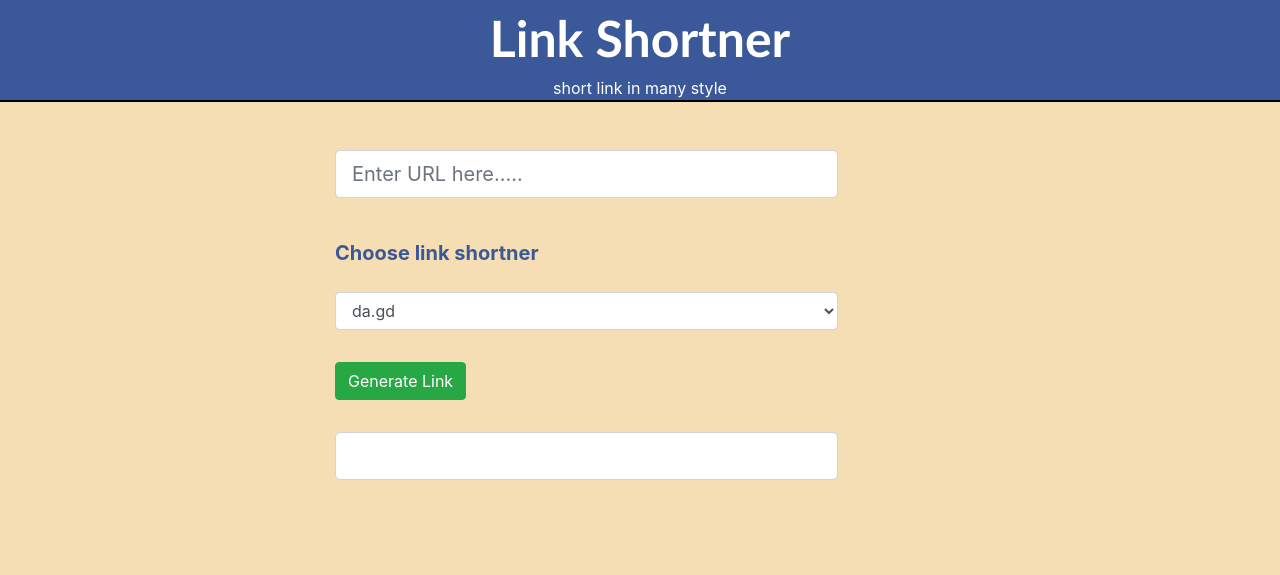
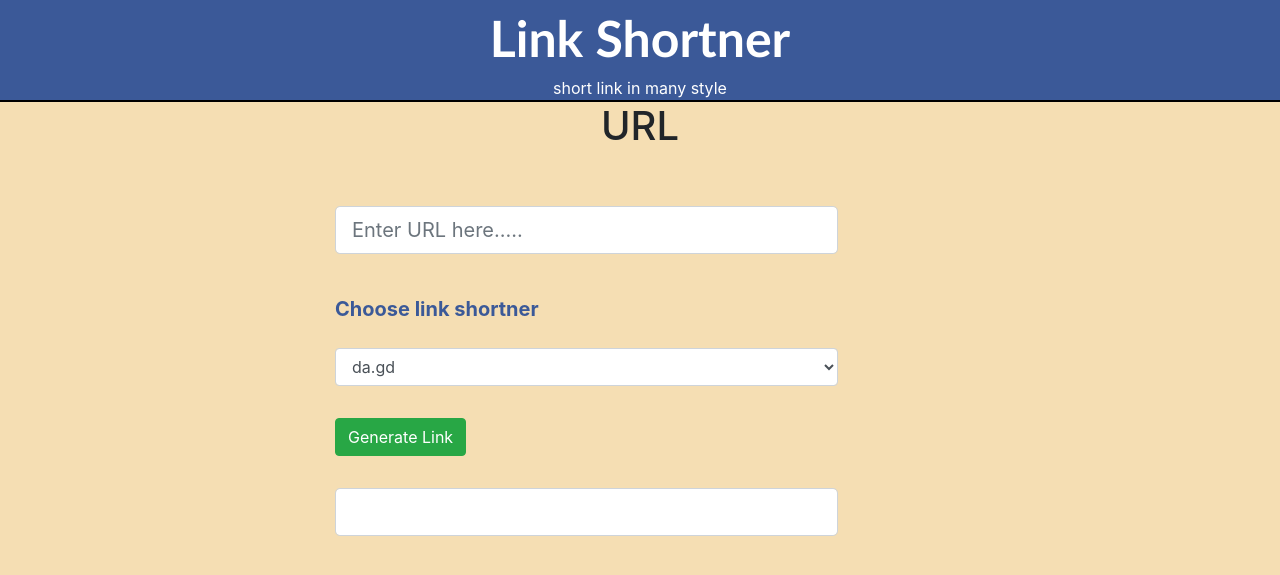
Before and after one commit to Shani0045/link_shortner, a Flask app: page / in a window 1280 px wide. Shown: the top 575 px of the page. Run offline with Flask 2, Linux system fonts and the light colour scheme; some libraries are stand-ins or nearby versions.

Commit message:
Update index.html

```diff
--- a/templates/index.html
+++ b/templates/index.html
@@ -30,6 +30,7 @@
 			<div class="col text-center" style="color:white;">short link in many style</div>
 		</div>
 
+		<center><h1>URL</h1></center>
 
 				<div class="row">
 					<div class="col-md-5 offset-md-3  mt-5">
```
